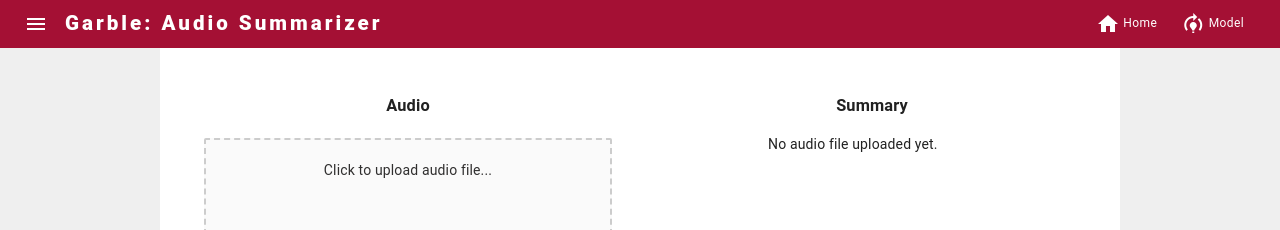
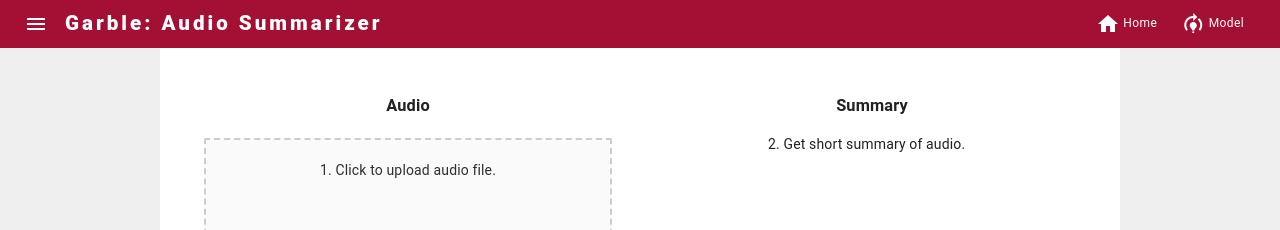
Before and after one commit to parambharat/AC215_projectgarble, a React (Create React App) app in the folder garble-app/frontend-mushroom/: page / in a window 1280 px wide. Shown: the top 230 px of the page. Built offline with nearby package versions, Linux system fonts and the light colour scheme.

Commit message:
Clarify user flow instruction

```diff
--- a/garble-app/frontend-mushroom/src/components/Home/index.js
+++ b/garble-app/frontend-mushroom/src/components/Home/index.js
@@ -8,11 +8,10 @@ import DataService from "../../services/DataService";
 import styles from './styles';
 
 const SummaryText = ({summary}) => {
-
   if (summary) {
     return <div>{summary.summary}</div>
   } else {
-    return <div style={{marginLeft: 'auto', marginRight: 'auto', width: '13rem'}}>No audio file uploaded yet.</div>
+    return <div style={{marginLeft: 'auto', marginRight: 'auto', width: '13rem'}}>2. Get short summary of audio.</div>
   }
 }
 
@@ -44,11 +43,8 @@ const Home = (props) => {
 
     var formData = new FormData();
     formData.append("file", event.target.files[0]);
-    console.log(formData.get('file'));
     await DataService.Predict(formData)
       .then(function (response) {
-        console.log('DataService Predict response');
-        console.log(response.data);
         setSummary(response.data);
       });
     setIsLoading(false);
@@ -70,7 +66,7 @@ const Home = (props) => {
                   onChange={(event) => handleOnChange(event)}
                 />
                 <div>{audio && <audio controls src={audio} />}</div>
-                <div className={classes.help}>Click to upload audio file...</div>
+                <div className={classes.help}>1. Click to upload audio file.</div>
               </div>
             </Grid>
             <Grid item xs={6}>
```
